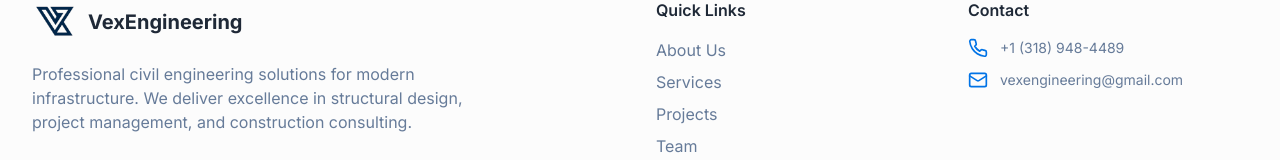
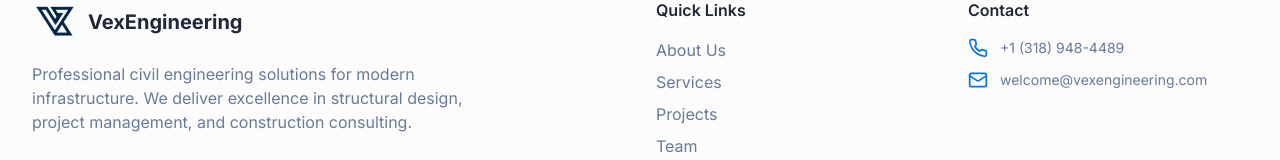
Before and after one commit to phoenix-legend7/vex-engineering, a Next.js app: page /contact in a window 1280 px wide. Shown: the part 1432-1592 px from the top of the page. Built offline with nearby package versions, Linux system fonts and the light colour scheme.

Commit message:
Update contact mail

```diff
--- a/app/contact/page.tsx
+++ b/app/contact/page.tsx
@@ -225,7 +225,7 @@ export default function Contact() {
     {
       icon: Mail,
       title: "Email Us",
-      details: ["vexengineering@gmail.com"],
+      details: ["welcome@vexengineering.com"],
     },
     {
       icon: Clock,
--- a/src/components/layout/Footer.tsx
+++ b/src/components/layout/Footer.tsx
@@ -89,7 +89,7 @@ const Footer = () => {
               <div className="flex items-center space-x-3">
                 <Mail className="h-5 w-5 text-primary flex-shrink-0" />
                 <span className="text-muted-foreground text-sm">
-                  vexengineering@gmail.com
+                  welcome@vexengineering.com
                 </span>
               </div>
             </div>
```
